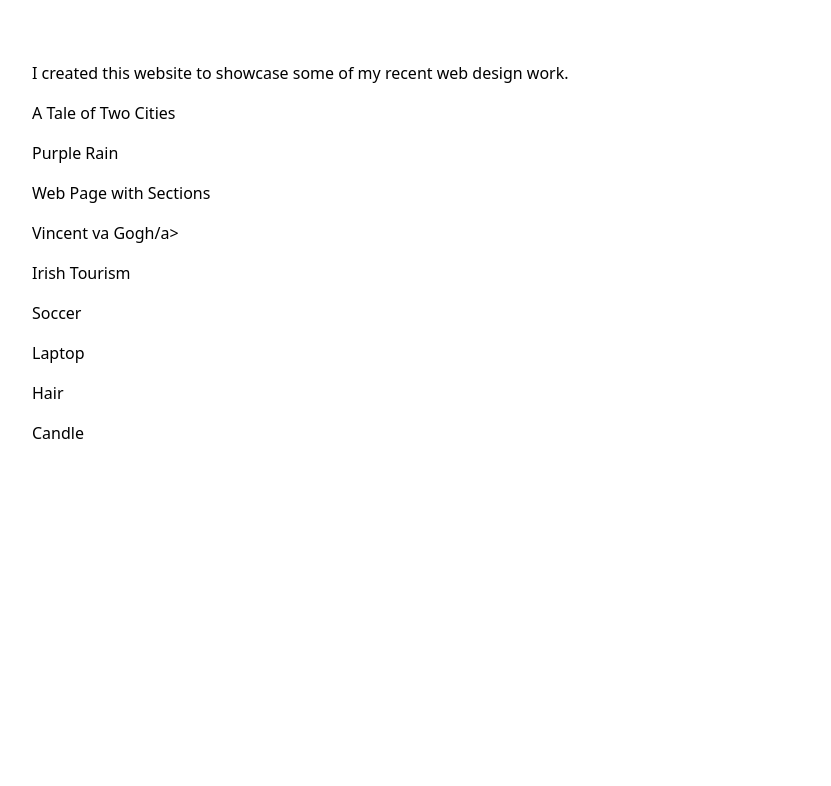
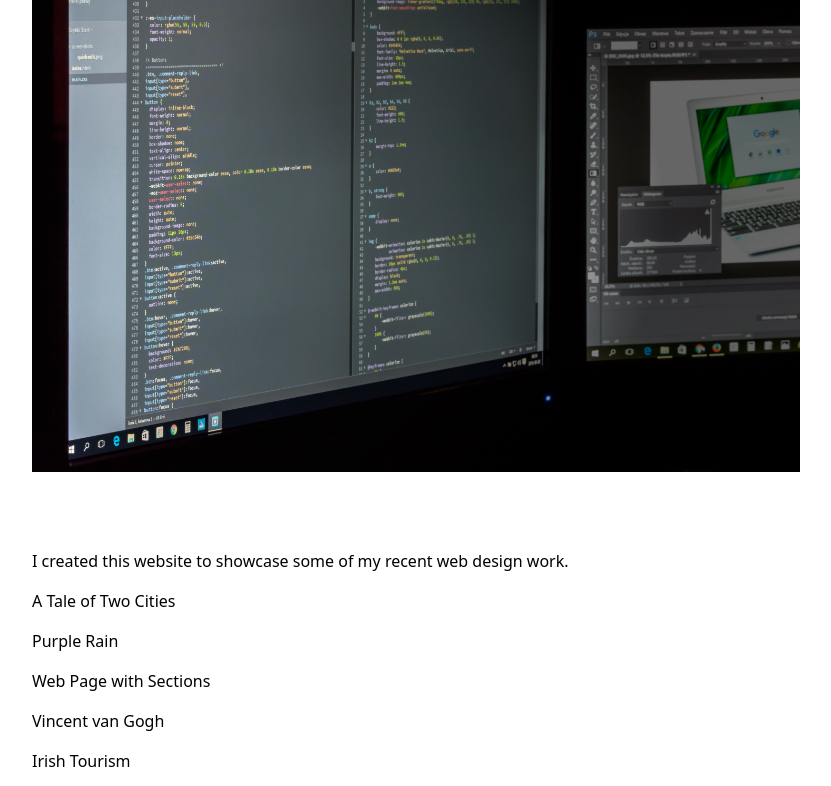
Before and after one commit to Mararuta/myhtml.github.io, a plain HTML site: page index.html in a window 1280 px wide. Shown: the part 126-912 px from the top of the page, without its empty margins (224-1055 px from the left). Before the commit the page ends 800 px from the top, so only its background shows below. Drawn offline with nearby package versions, Linux system fonts and the light colour scheme.

Commit message:
Add files via upload

```diff
--- a/index.html
+++ b/index.html
@@ -34,7 +34,7 @@
         <header>
             <h1>Hi, I'm Marcelo Frota</h1>
             <h2>Web / UI Designer</h2>
-            <img src="assets/img/big-window.jpg" alt="Marcelo Araujo: Web Designer">
+            <img src="assets/img/web-developer.jpg" alt="Marcelo Araujo: Web Designer">
 
         </header>
 
@@ -45,7 +45,7 @@
                 <p><a href="exercises/page-1.html">A Tale of Two Cities</a></p>
                 <p><a href="exercises/page-2.html">Purple Rain</a></p>
                 <p><a href="exercises/page-3.html">Web Page with Sections</a></p>
-                <p><a href="exercises/page-4.html">Vincent va Gogh/a></p>
+                <p><a href="exercises/page-4.html">Vincent van Gogh</p>
                 <p><a href="exercises/page-5.html">Irish Tourism</a></p>
                 <p><a href="exercises/soccer.html">Soccer</a></p>
                 <p><a href="exercises/laptop.html">Laptop</a></p>
```
Also changed, not shown: assets/img/web-developer.jpg (added).
